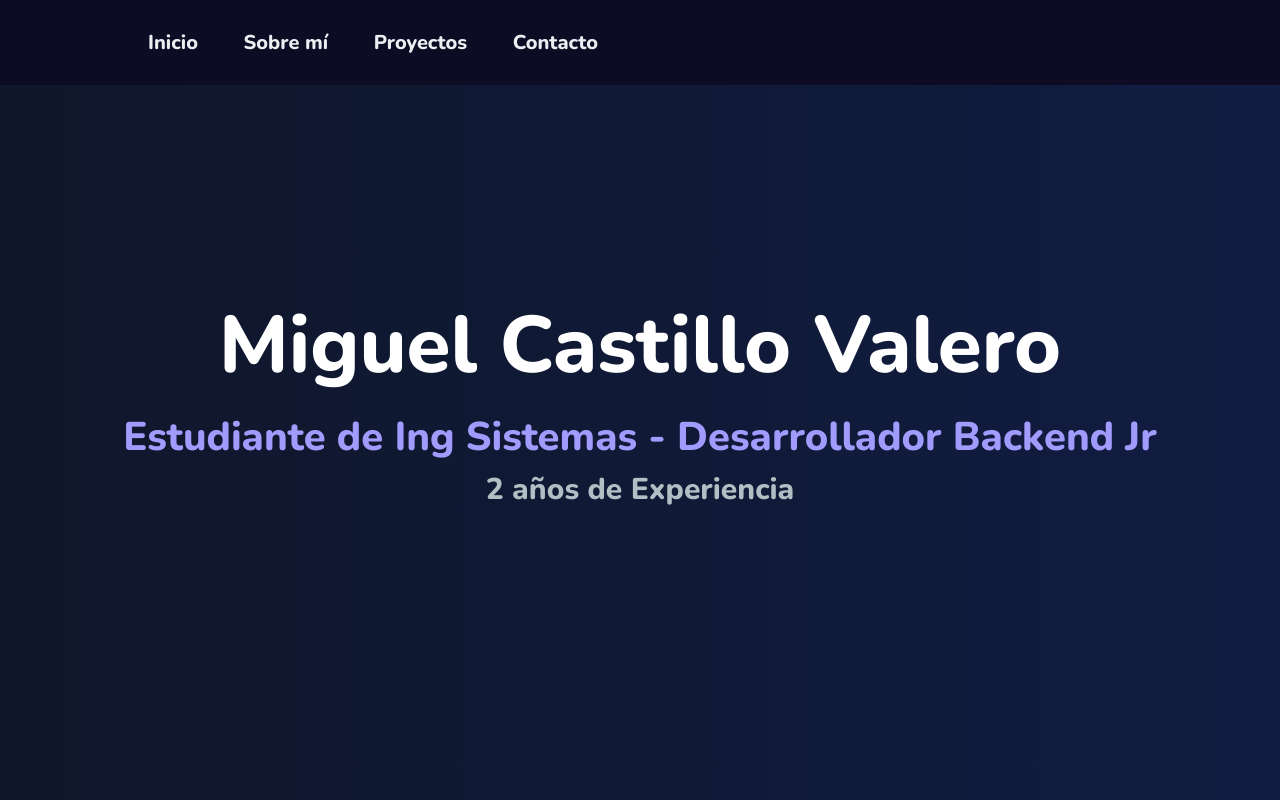
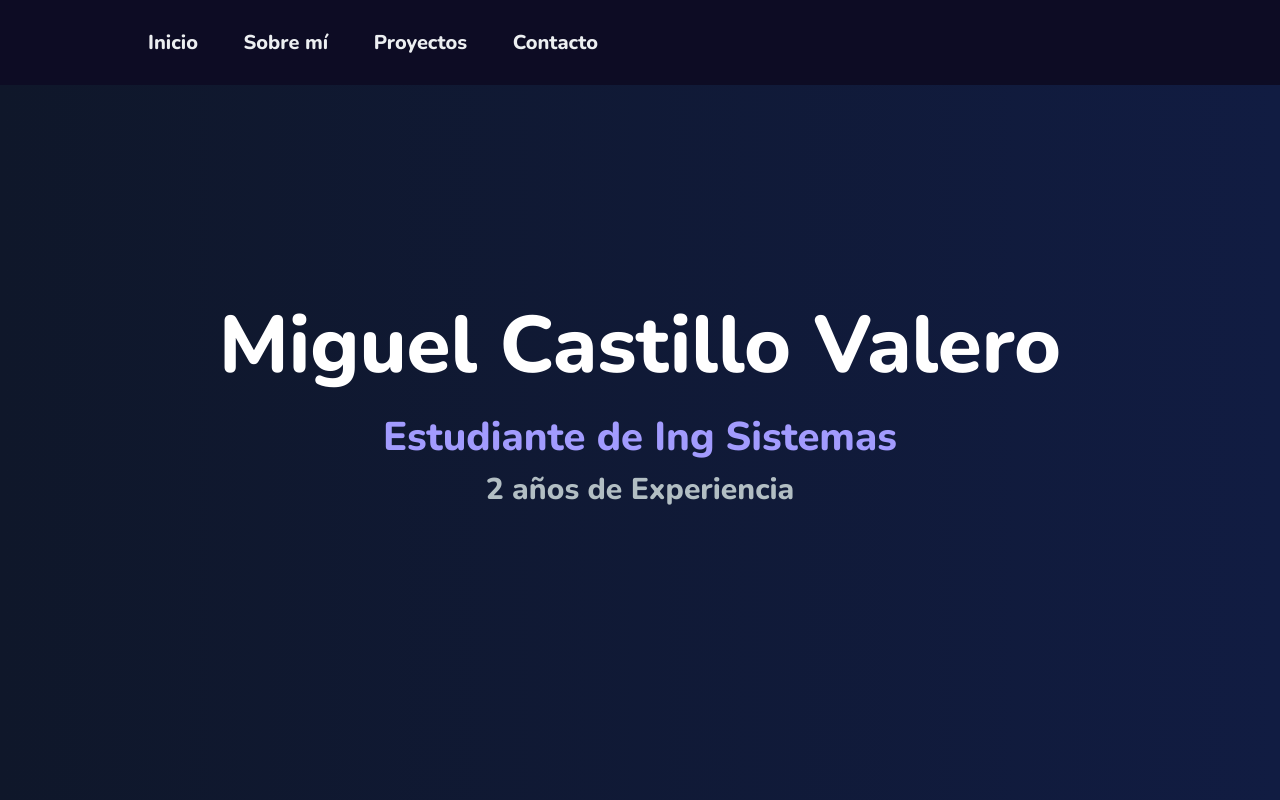
Before and after one commit to LoP-1/Portafolio_Miguel, a plain HTML site: page index.html in a window 1280 px wide. Shown: the top 800 px of the page. Drawn offline with nearby package versions, Linux system fonts and the light colour scheme.

Commit message:
Update index.html

```diff
--- a/index.html
+++ b/index.html
@@ -25,7 +25,7 @@
 
     <section id="Nombre" class="Nombre">
         <h1>Miguel Castillo Valero</h1>
-        <h2>Estudiante de Ing Sistemas - Desarrollador Backend Jr</h2>
+        <h2>Estudiante de Ing Sistemas</h2>
         <h3>2 años de Experiencia</h3>
     </section>
     <div id="acerca"></div>
```
